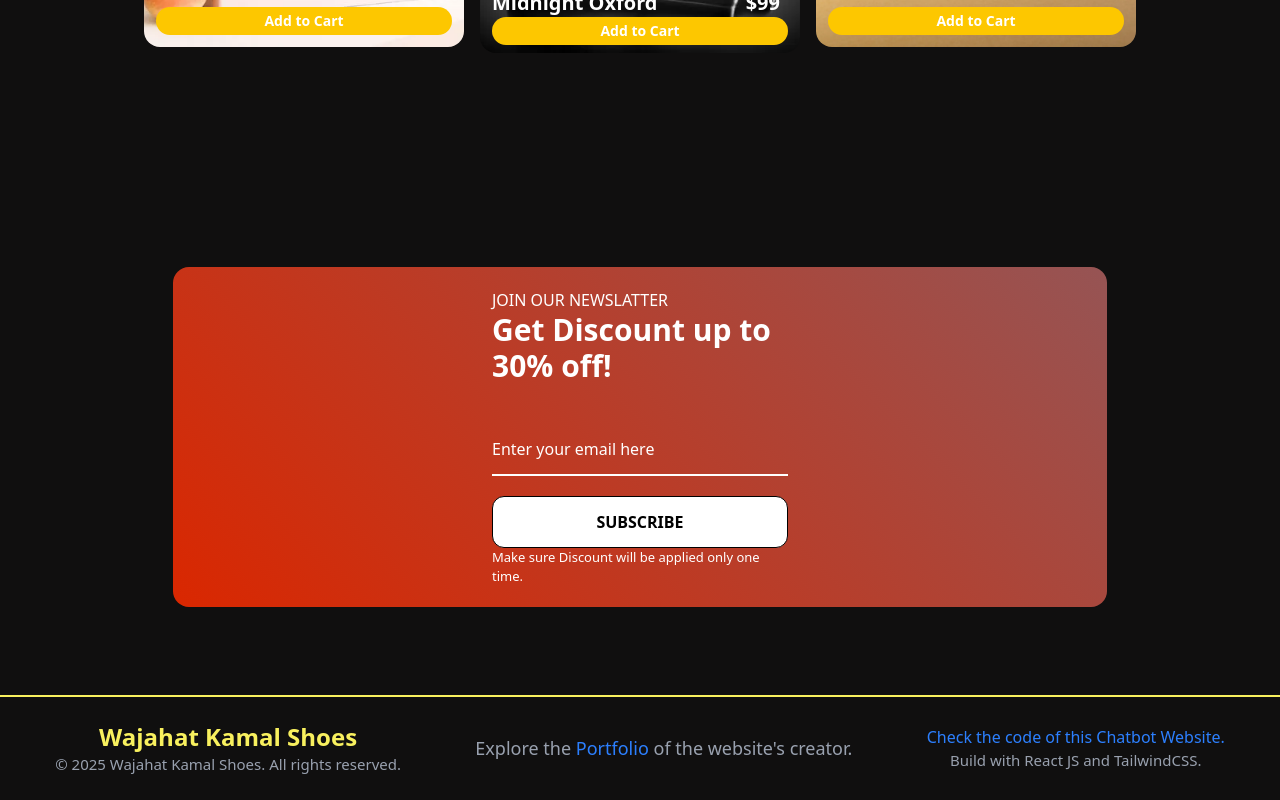
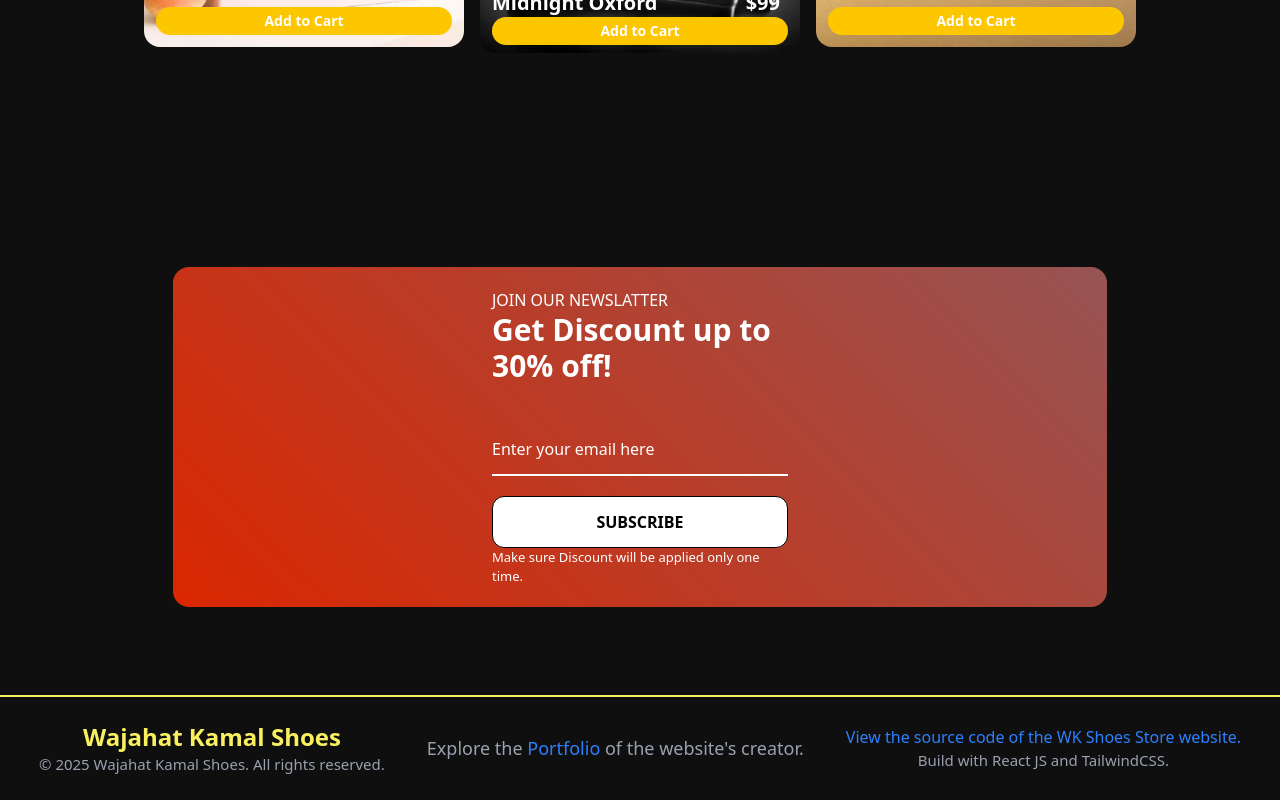
Before and after one commit to wajahat-kamal/WK-Shoes-Store, a React (Vite) app: page / in a window 1280 px wide. Shown: the part 2725-3525 px from the top of the page. Built offline with nearby package versions, Linux system fonts and the light colour scheme.

Commit message:
fix: update footer link text to reflect correct website source

```diff
--- a/src/components/Footer.jsx
+++ b/src/components/Footer.jsx
@@ -26,7 +26,7 @@ function Footer() {
 
       <div className="text-gray-400 text-center">
         <a href="#" className="text-blue-500 text-1xl ">
-        Check the code of this Chatbot Website.
+        View the source code of the WK Shoes Store website.
         </a>
         <h1 className="text-[12px] md:text-[15px]">
           Build with React JS and TailwindCSS.
```
